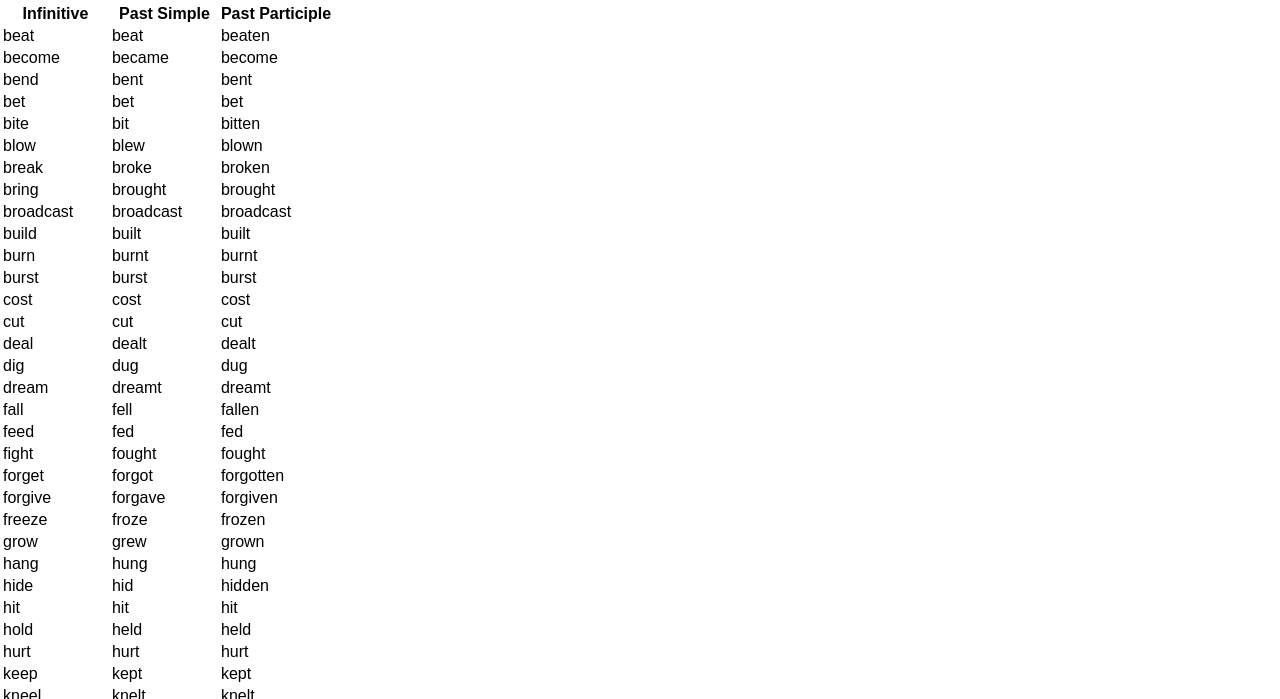
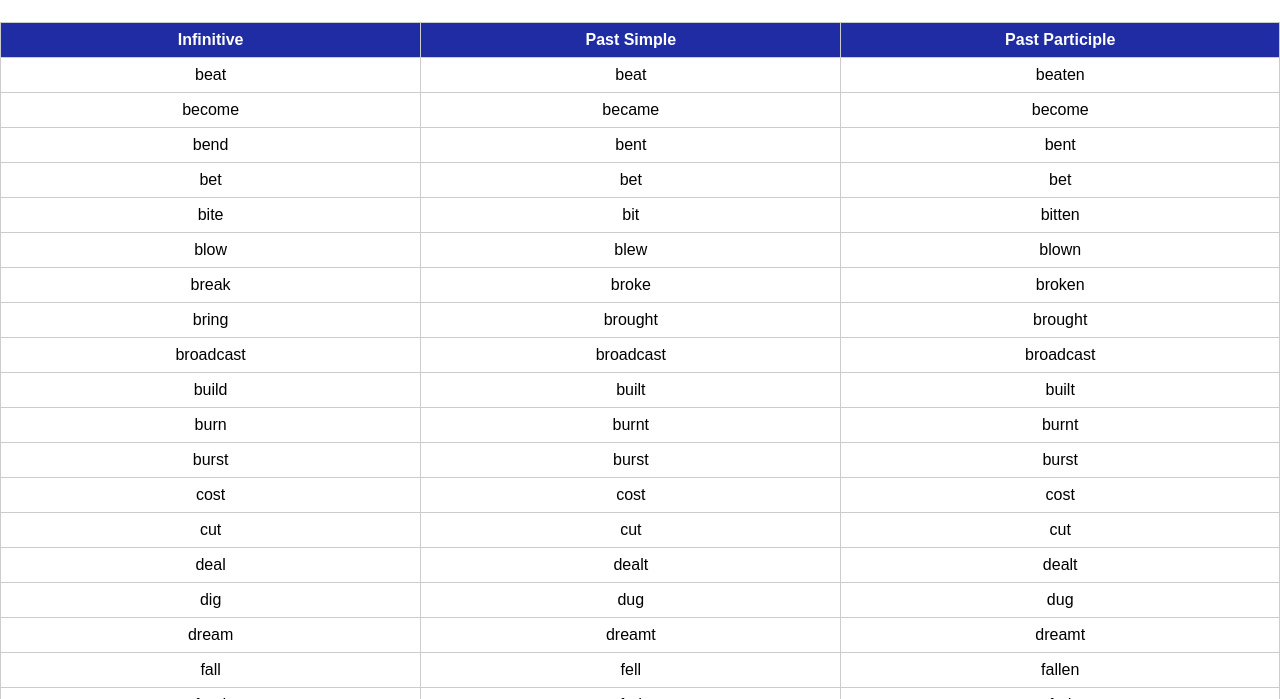
Before and after one commit to COYGCarlos/irregularverbs.github.io, a plain HTML site: page index.html in a window 1280 px wide. Shown: the part 101-800 px from the top of the page. Drawn offline with Linux system fonts and the light colour scheme.

Commit message:
Update styles.css

```diff
--- a/styles.css
+++ b/styles.css
@@ -41,3 +41,21 @@ button {
 main {
     padding: 20px;
 }
+
+/* Estilos para la tabla */
+table {
+    width: 100%;
+    border-collapse: collapse;
+    margin-top: 20px;
+}
+
+th, td {
+    border: 1px solid #ccc;
+    padding: 8px;
+    text-align: center;
+}
+
+th {
+    background-color: #1f2ca3;
+    color: white;
+}
```
